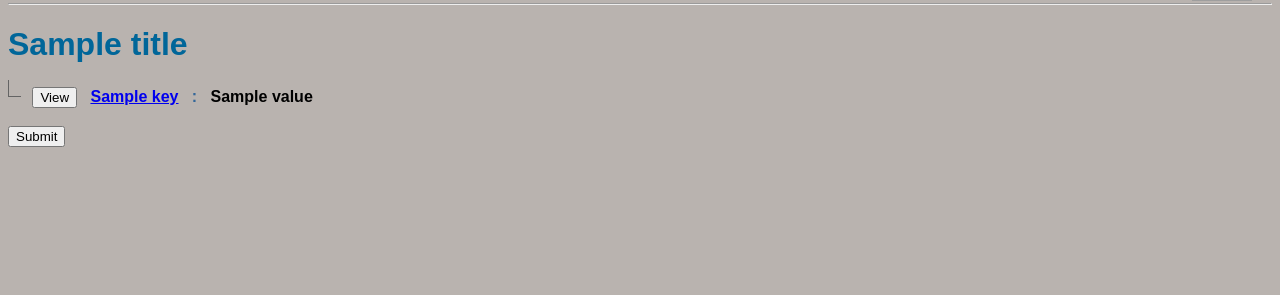
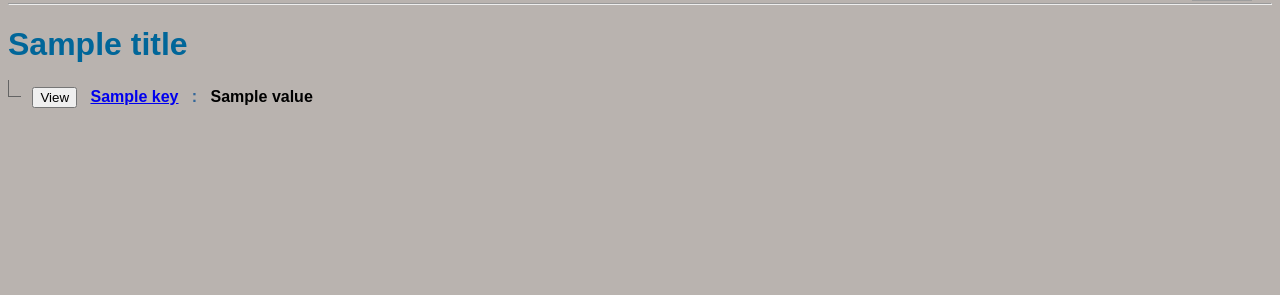
Before and after one commit to AnyLog-co/AnyLog-GUI, a Flask app: template app/templates/metadata.html in a window 1280 px wide. Shown: the part 67-362 px from the top of the page. Run offline with Flask 2, Linux system fonts and the light colour scheme; the template is opened without the code that fills it: most values are stand-ins (such as "Sample title", 1, 10 or a date in 2020); grey boxes are pictures that could not be loaded.

Commit message:
Navigation

```diff
--- a/app/templates/metadata.html
+++ b/app/templates/metadata.html
@@ -49,7 +49,4 @@
 
 </ul>
 
-<br>
-<input type="submit" value="Submit" name="Submit">
-
 {% endblock %}
```
